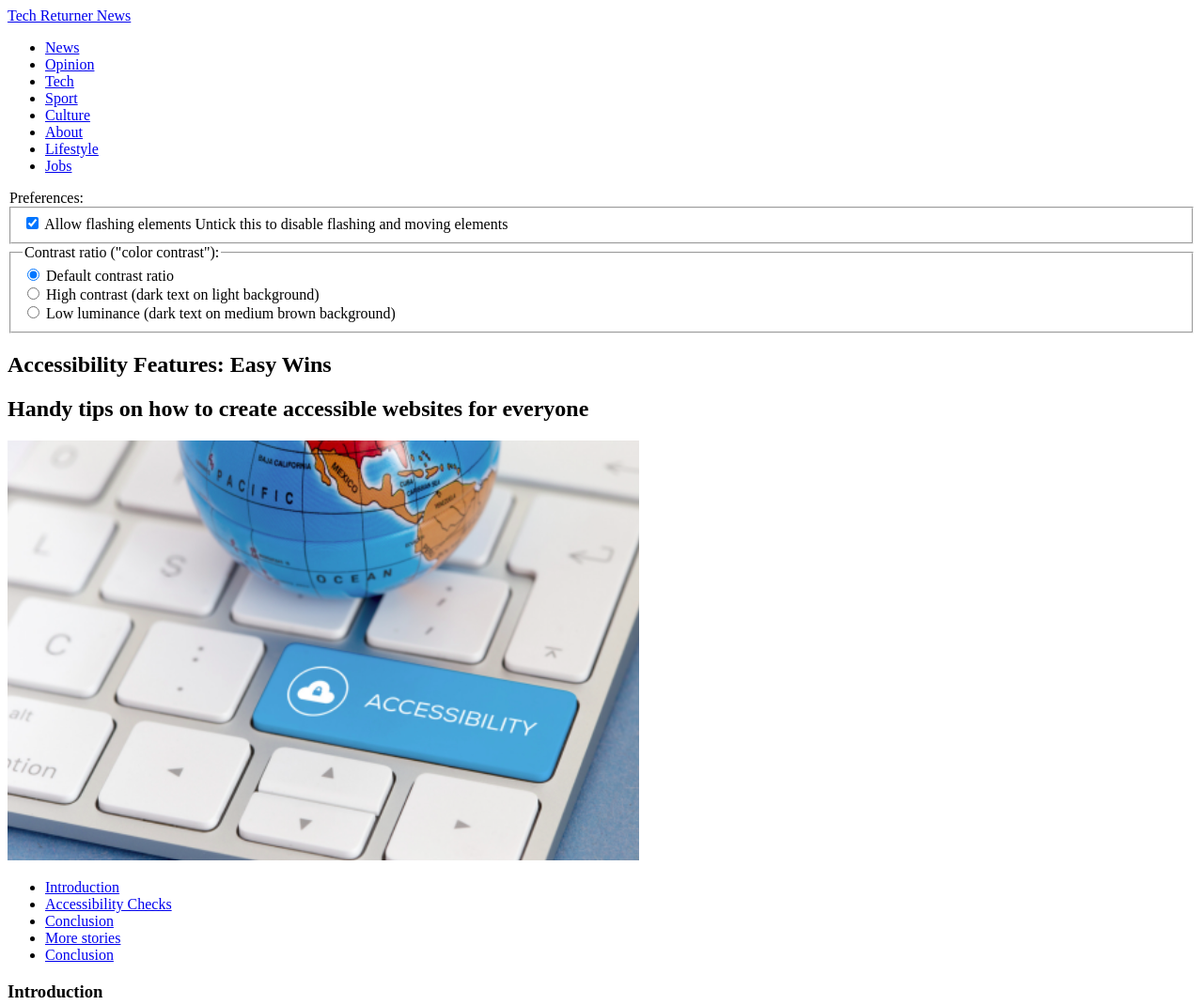
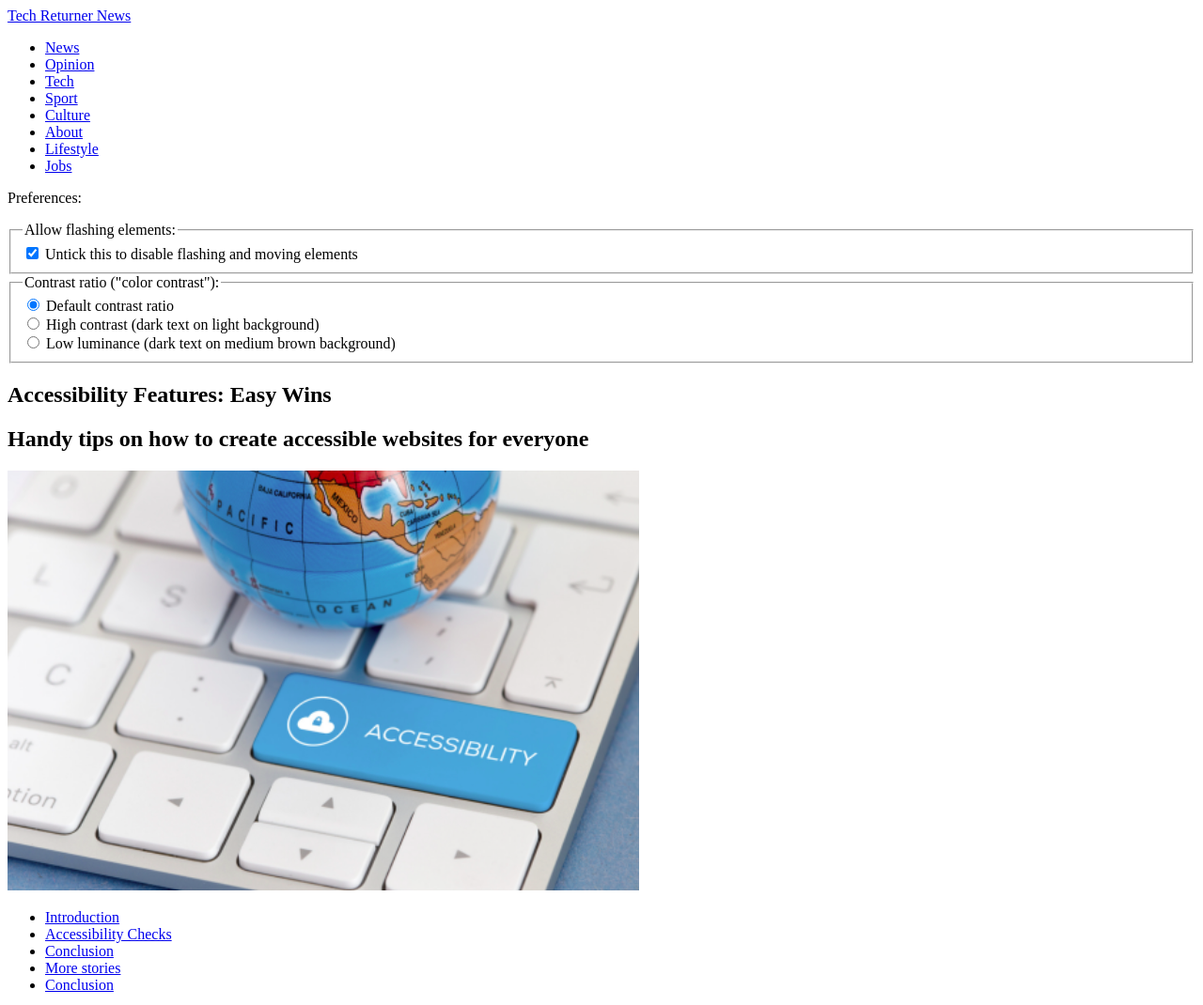
Before and after one commit to OlgaPrikhodko/yrtt-semantic-and-accessability-html-practice, a plain HTML site: page index.html in a window 1280 px wide. Shown: the top 1070 px of the page at 94% size. Drawn offline with Linux system fonts and the light colour scheme.

Commit message:
add legend to fieldset, take off the name of form (Preferences)

```diff
--- a/index.html
+++ b/index.html
@@ -24,19 +24,19 @@
       </nav>
     </header>
 
-    <form action="">
-      <legend>Preferences:</legend>
+    <p>Preferences:</p>
+    <form action="bububu">
       <fieldset>
+        <legend>Allow flashing elements:</legend>
         <input
           type="checkbox"
           id="allow-fleshing-elements"
           name="allow-fleshing-elements"
           checked
         />
-        <label for="allow-fleshing-elements"
-          >Allow flashing elements Untick this to disable flashing and moving
-          elements</label
-        >
+        <label for="allow-fleshing-elements">
+          Untick this to disable flashing and moving elements
+        </label>
       </fieldset>
 
       <fieldset>
```
